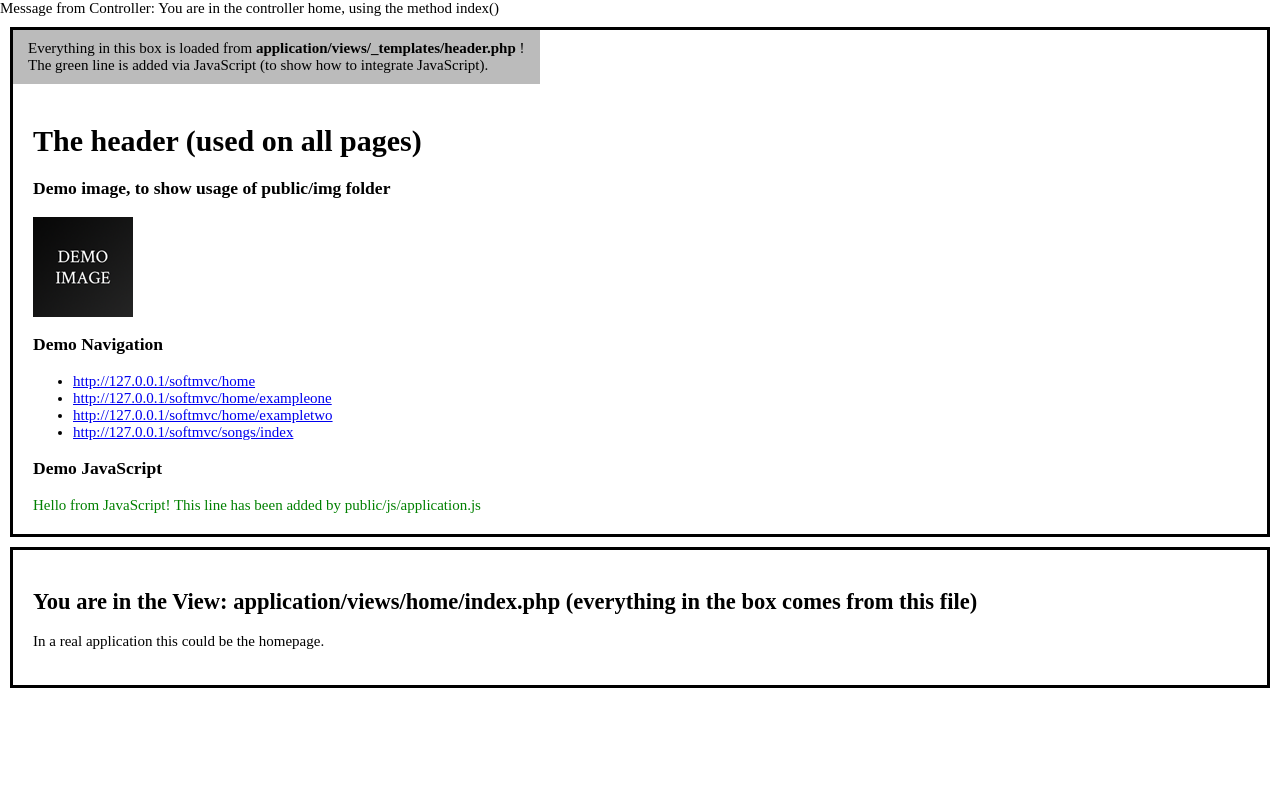
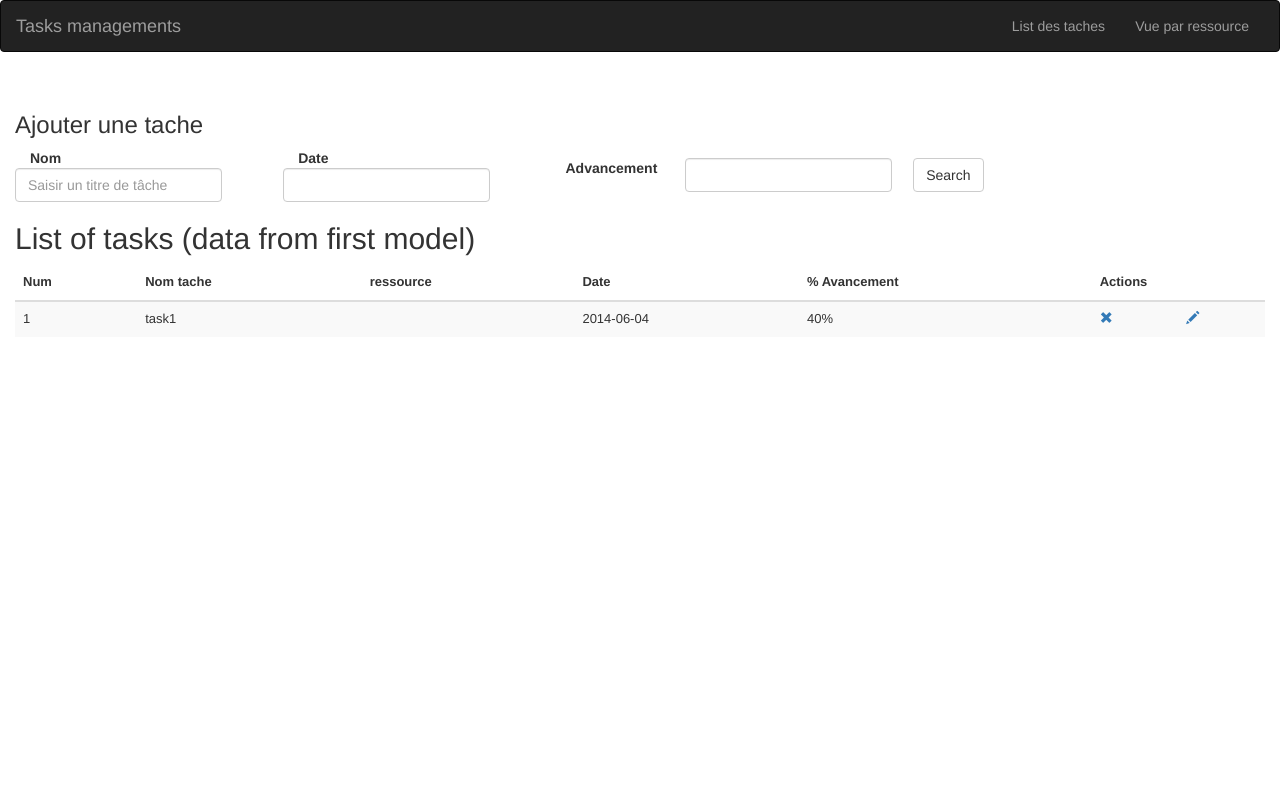
Before and after one commit to ahkhemiri/softmvc, a PHP site: page /softmvc/ in a window 1280 px wide. Run offline with PHP 8.4, Linux system fonts and the light colour scheme; data comes from the database, SQL or seed files in the repository; some libraries are stand-ins or nearby versions.

Commit message:
ajout de bootstrap et page edit

```diff
--- a/application/controller/home.php
+++ b/application/controller/home.php
@@ -24,6 +24,13 @@ class Home extends Controller
         require 'application/views/_templates/footer.php';
     }
 
+
+    public function listTasks()
+    {
+        require 'application/views/_templates/header.php';
+        require 'application/views/tasks/index.php';
+        require 'application/views/_templates/footer.php';
+    }
     /**
      * PAGE: exampleone
      * This method handles what happens when you move to http://yourproject/home/exampleone
--- a/application/controller/tasks.php
+++ b/application/controller/tasks.php
@@ -1,88 +1,50 @@
 <?php
-
-/**
- * Class Songs
- * This is a demo class.
- *
- * Please note:
- * Don't use the same name for class and method, as this might trigger an (unintended) __construct of the class.
- * This is really weird behaviour, but documented here: http://php.net/manual/en/language.oop5.decon.php
- *
- */
 class Tasks extends Controller
 {
-    /**
-     * PAGE: index
-     * This method handles what happens when you move to http://yourproject/songs/index
-     */
+
     public function index()
     {
-        // simple message to show where you are
-        //echo 'Message from Controller: You are in the Controller: Songs, using the method index().';
-
-        // load a model, perform an action, pass the returned data to a variable
-        // NOTE: please write the name of the model "LikeThis"
         $tasks_model = $this->loadModel('TasksModel');
 
         $tasks = $tasks_model->getAllTasks();
 
-        // load another model, perform an action, pass the returned data to a variable
-        // NOTE: please write the name of the model "LikeThis"
-        //$resources_model = $this->loadModel('ResourceModel');
-        //$amount_of_songs = $stats_model->getAmountOfSongs();
-
-        // load views. within the views we can echo out $songs and $amount_of_songs easily
         require 'application/views/_templates/header.php';
         require 'application/views/tasks/index.php';
         require 'application/views/_templates/footer.php';
     }
+    public function edit($id)
+    {
+        $tasks_model = $this->loadModel('TasksModel');
 
-    /**
-     * ACTION: addSong
-     * This method handles what happens when you move to http://yourproject/songs/addsong
-     * IMPORTANT: This is not a normal page, it's an ACTION. This is where the "add a song" form on songs/index
-     * directs the user after the form submit. This method handles all the POST data from the form and then redirects
-     * the user back to songs/index via the last line: header(...)
-     * This is an example of how to handle a POST request.
-     */
+        $task = $tasks_model->getTask($id);
+
+        require 'application/views/_templates/header.php';
+        require 'application/views/tasks/edit.php';
+        require 'application/views/_templates/footer.php';
+    }
+
     public function addTask()
     {
-        // simple message to show where you are
+
         echo 'Message from Controller: You are in the Controller: Songs, using the method addTask().';
 
-        // if we have POST data to create a new song entry
         if (isset($_POST["submit_add_task"])) {
-            // load model, perform an action on the model
             $tasks_model = $this->loadModel('TasksModel');
             $tasks_model->addTask($_POST["name"], $_POST["date"],  $_POST["advancement"]);
         }
 
-        // where to go after song has been added
         header('location: ' . URL . 'tasks/index');
     }
 
-    /**
-     * ACTION: deleteSong
-     * This method handles what happens when you move to http://yourproject/songs/deletesong
-     * IMPORTANT: This is not a normal page, it's an ACTION. This is where the "delete a song" button on songs/index
-     * directs the user after the click. This method handles all the data from the GET request (in the URL!) and then
-     * redirects the user back to songs/index via the last line: header(...)
-     * This is an example of how to handle a GET request.
-     * @param int $song_id Id of the to-delete song
-     */
     public function deleteTask($task_id)
     {
-        // simple message to show where you are
+
         echo 'Message from Controller: You are in the Controller: Songs, using the method deleteTask().';
 
-        // if we have an id of a song that should be deleted
         if (isset($task_id)) {
-            // load model, perform an action on the model
             $tasks_model = $this->loadModel('TasksModel');
             $tasks_model->deleteTask($task_id);
         }
-
-        // where to go after song has been deleted
         header('location: ' . URL . 'tasks/index');
     }
 }
--- a/application/libs/application.php
+++ b/application/libs/application.php
@@ -3,10 +3,10 @@
 class Application
 {
     /** @var null The controller */
-    private $url_controller = null;
+    private $url_controller = 'tasks';
 
     /** @var null The method (of the above controller), often also named "action" */
-    private $url_action = null;
+    private $url_action = 'index';
 
     /** @var null Parameter one */
     private $url_parameter_1 = null;
@@ -55,11 +55,6 @@ class Application
                 // default/fallback: call the index() method of a selected controller
                 $this->url_controller->index();
             }
-        } else {
-            // invalid URL, so simply show home/index
-            require './application/controller/home.php';
-            $home = new Home();
-            $home->index();
         }
     }
 
--- a/application/models/tasksmodel.php
+++ b/application/models/tasksmodel.php
@@ -2,10 +2,6 @@
 
 class TasksModel
 {
-    /**
-     * Every model needs a database connection, passed to the model
-     * @param object $db A PDO database connection
-     */
     function __construct($db) {
         try {
             $this->db = $db;
@@ -14,31 +10,26 @@ class TasksModel
         }
     }
 
-    /**
-     * Get all songs from database
-     */
     public function getAllTasks()
     {
         $sql = "SELECT id, name, date, advancement FROM tasks";
         $query = $this->db->prepare($sql);
         $query->execute();
 
-        // fetchAll() is the PDO method that gets all result rows, here in object-style because we defined this in
-        // libs/controller.php! If you prefer to get an associative array as the result, then do
-        // $query->fetchAll(PDO::FETCH_ASSOC); or change libs/controller.php's PDO options to
-        // $options = array(PDO::ATTR_DEFAULT_FETCH_MODE => PDO::FETCH_ASSOC ...
         return $query->fetchAll();
     }
 
-    /**
-     * Add a song to database
-     * @param string $artist Artist
-     * @param string $track Track
-     * @param string $link Link
-     */
+    public function getTask($task_id)
+    {
+        $sql = "SELECT * FROM tasks WHERE id = :task_id limit 1";
+        $query = $this->db->prepare($sql);
+        $query->execute(array(':task_id' => $task_id));
+
+        return $query->fetch();
+    }
+
     public function addTask($name, $date, $advancement)
     {
-        // clean the input from javascript code for example
         $name = strip_tags($name);
         $date = strip_tags($date);
         $advancement = strip_tags($advancement);
@@ -48,12 +39,6 @@ class TasksModel
         $query->execute(array(':name' => $name, ':date' => $date, ':advancement' => $advancement));
     }
 
-    /**
-     * Delete a song in the database
-     * Please note: this is just an example! In a real application you would not simply let everybody
-     * add/update/delete stuff!
-     * @param int $song_id Id of song
-     */
     public function deleteTask($task_id)
     {
         $sql = "DELETE FROM tasks WHERE id = :task_id";
--- a/application/views/_templates/header.php
+++ b/application/views/_templates/header.php
@@ -3,45 +3,30 @@
 <head>
     <meta charset="utf-8">
     <meta http-equiv="X-UA-Compatible" content="IE=edge">
-    <title>PHP MVC skeleton</title>
+    <title>Tasks management</title>
     <meta name="description" content="">
     <meta name="viewport" content="width=device-width, initial-scale=1.0">
     <!-- css -->
     <link href="<?php echo URL; ?>public/css/style.css" rel="stylesheet">
+    <link href="<?php echo URL; ?>public/css/bootstrap.min.css" rel="stylesheet" media="screen">
     <!-- jQuery -->
     <script src="http://code.jquery.com/jquery-2.0.3.min.js"></script>
+    <script src="<?php echo URL; ?>public/js/bootstrap.min.js"></script>
     <!-- our JavaScript -->
     <script src="<?php echo URL; ?>public/js/application.js"></script>
 </head>
 <body>
 <!-- header -->
-<div class="container">
-    <!-- Info -->
-    <div class="where-are-we-box">
-        Everything in this box is loaded from <span class="bold">application/views/_templates/header.php</span> !
-        <br />
-        The green line is added via JavaScript (to show how to integrate JavaScript).
+<div class="navbar navbar-inverse" role="navigation">
+      <div class="container-fluid">
+        <div class="navbar-header">
+          <a class="navbar-brand" href="#">Tasks managements</a>
+        </div>
+        <div class="navbar-collapse collapse">
+          <ul class="nav navbar-nav navbar-right">
+            <li><a href="<?php echo URL; ?>/tasks/index">List des taches</a></li>
+            <li><a href="<?php echo URL; ?>/tasks/index/ressource">Vue par ressource</a></li>
+          </ul>
+        </div>
+      </div>
     </div>
-    <h1>The header (used on all pages)</h1>
-    <!-- demo image -->
-    <h3>Demo image, to show usage of public/img folder</h3>
-    <div>
-        <img src="<?php echo URL; ?>public/img/demo-image.png" />
-    </div>
-    <!-- navigation -->
-    <h3>Demo Navigation</h3>
-    <div class="navigation">
-        <ul>
-            <!-- same like "home" or "home/index" -->
-            <li><a href="<?php echo URL; ?>"><?php echo URL; ?>home</a></li>
-            <li><a href="<?php echo URL; ?>home/exampleone"><?php echo URL; ?>home/exampleone</a></li>
-            <li><a href="<?php echo URL; ?>home/exampletwo"><?php echo URL; ?>home/exampletwo</a></li>
-            <!-- "songs" and "songs/index" are the same -->
-            <li><a href="<?php echo URL; ?>songs/"><?php echo URL; ?>songs/index</a></li>
-        </ul>
-    </div>
-    <!-- simple div for javascript output, just to show how to integrate js into this MVC construct -->
-    <h3>Demo JavaScript</h3>
-    <div id="javascript-header-demo-box">
-    </div>
-</div>
--- a/application/views/tasks/index.php
+++ b/application/views/tasks/index.php
@@ -1,30 +1,30 @@
-<div class="container">
-    <h2>You are in the View: application/views/task/index.php (everything in this box comes from that file)</h2>
-    <!-- add song form -->
-    <div>
-        <h3>Add a task</h3>
-        <form action="<?php echo URL; ?>tasks/addtask" method="POST">
-            <label>Name</label>
-            <input type="text" name="name" value="" required />
-            <label>Date</label>
-            <input type="text" name="date" value="" required />
-            <label>Advancement</label>
-            <input type="text" name="advancement" value="" />
-            <input type="submit" name="submit_add_task" value="Submit" />
+<div class="container-fluid">
+        <h3>Ajouter une tache</h3>
+        <form class="form-inline" action="<?php echo URL; ?>tasks/addtask" method="POST">
+        <div class="form-group">
+            <label class="col-sm-3 control-label">Nom</label>
+            <input type="text" class="form-control" name="name" value="" placeholder="Saisir un titre de tâche" required />
+        </div><div class="form-group">
+            <label class="col-sm-3 control-label">Date</label>
+            <input type="text" class="form-control" name="date" value="" required />
+        </div><div class="form-group">
+            <label class="col-sm-4 control-label">Advancement</label>
+            <div class="col-xs-2">
+            <input type="text" class="form-control" name="advancement" value="" />
+            </div>
+        </div>
+            <input type="submit" name="submit_add_task" class="btn btn-default" value="Search" />
         </form>
-    </div>
-    <!-- main content output -->
-    <div>
-
-        <h3>List of tasks (data from first model)</h3>
-        <table>
-            <thead style="background-color: #ddd; font-weight: bold;">
+<h2 class="sub-header">List of tasks (data from first model)</h2>
+<table class="table table-striped">
+              <thead>
                 <tr>
-                <td>Id</td>
-                <td>Name</td>
-                <td>Date</td>
-                <td>Advancement</td>
-                <td>DELETE</td>
+                  <th>Num</th>
+                  <th>Nom tache</th>
+                  <th>ressource</th>
+                  <th>Date</th>
+                  <th>% Avancement</th>
+                  <th colspan="2">Actions</th>
                 </tr>
               </thead>
               <tbody>
@@ -32,12 +32,13 @@
                 <tr>
                     <td><?php if (isset($task->id)) echo $task->id; ?></td>
                     <td><?php if (isset($task->name)) echo $task->name; ?></td>
+                    <td></td>
                     <td><?php if (isset($task->date)) echo $task->date; ?></td>
                     <td><?php if (isset($task->advancement)) echo $task->advancement; ?></td>
-                    <td><a href="<?php echo URL . 'tasks/deletetask/' . $task->id; ?>">x</a></td>
+                    <td><a href="<?php echo URL . 'tasks/deletetask/' . $task->id; ?>"><span class="glyphicon glyphicon-remove"></span></a></td>
+                    <td><a href="<?php echo URL . 'tasks/edit/' . $task->id; ?>"><span class="glyphicon glyphicon-pencil"></span></a></td>
                 </tr>
 <?php } ?>
               </tbody>
               </table>
 </div>
-</div>
```
Also changed, not shown: application/views/tasks/edit.php (added, +34 -0 lines). Lines whose indentation alone changed are shown as unchanged.
